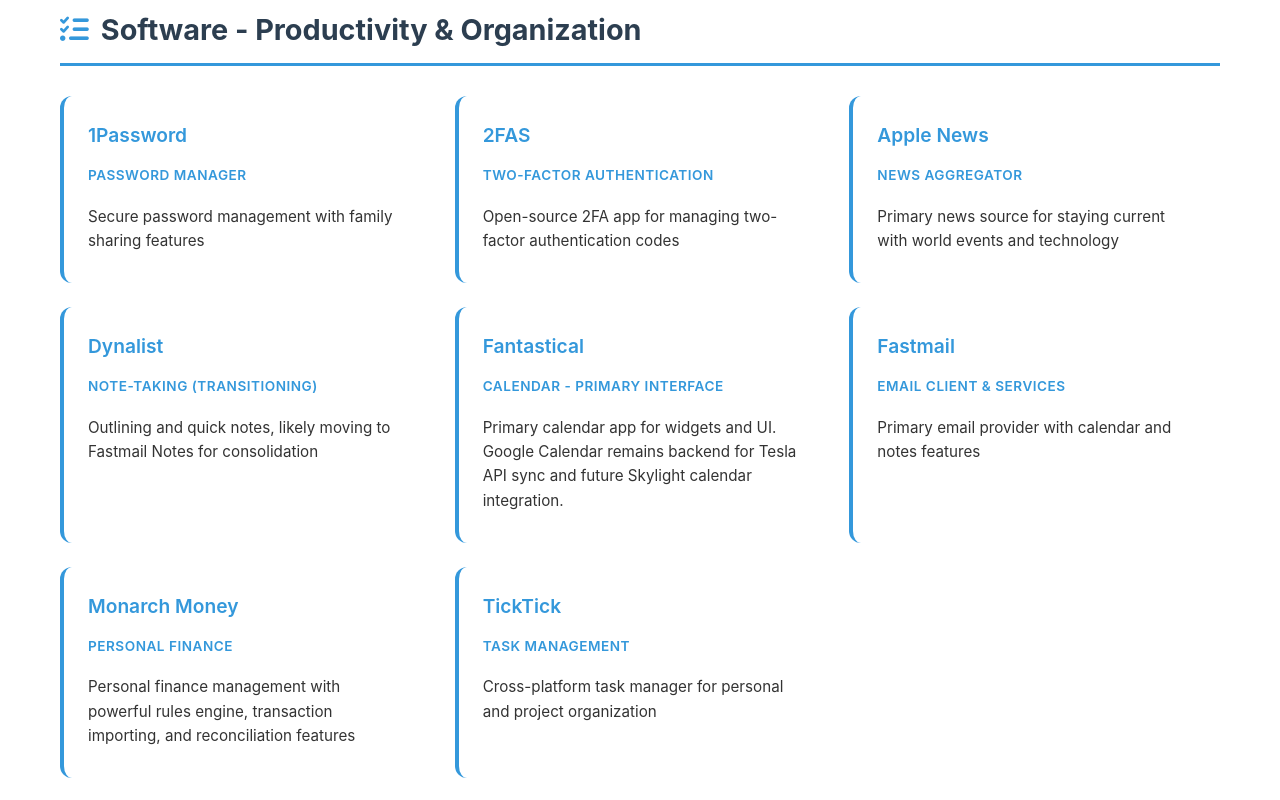
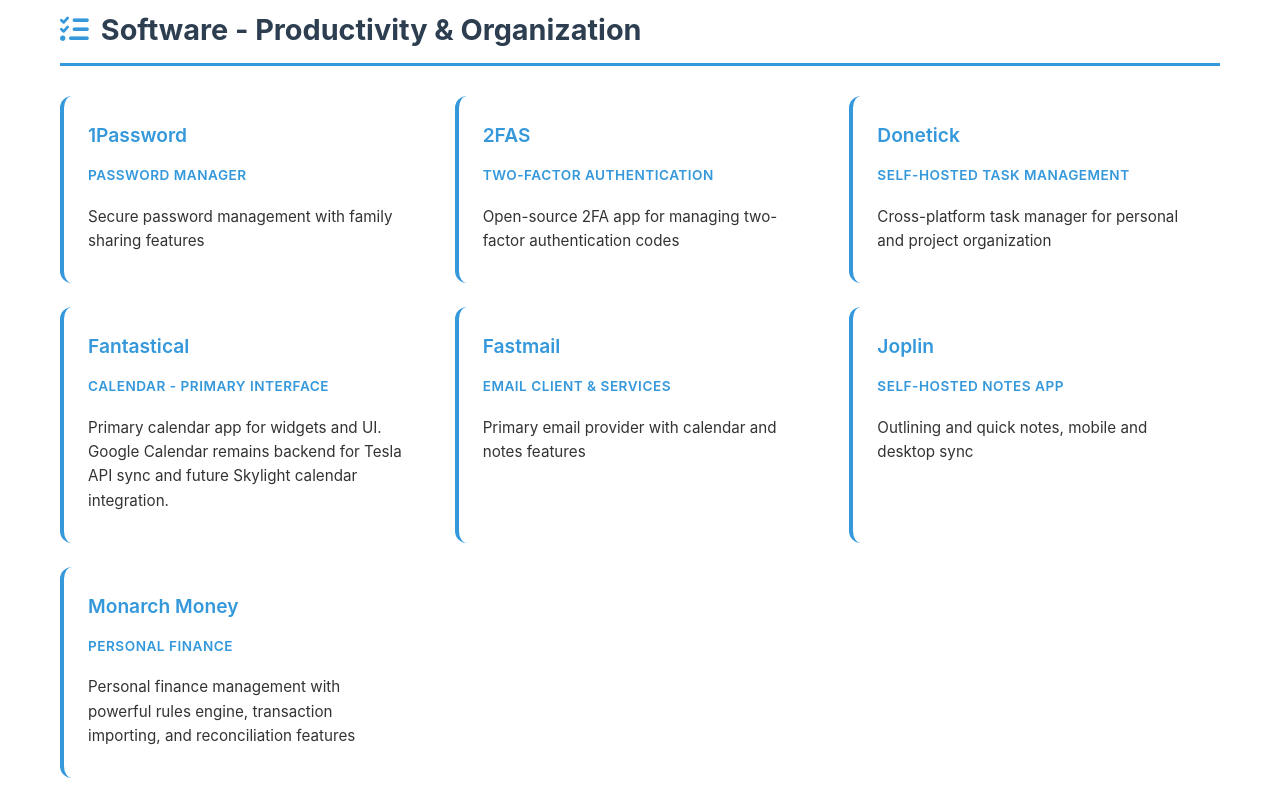
Before and after one commit to sourpatchdad/sourpatchdad.github.io, a plain HTML site: page uses.html in a window 1280 px wide. Shown: the part 3980-4780 px from the top of the page. Drawn offline with Linux system fonts and the light colour scheme.

Commit message:
Replace Apple News with Donetick in uses.html

```diff
--- a/uses.html
+++ b/uses.html
@@ -555,15 +555,9 @@
                 </div>
 
                 <div class="uses-card">
-                    <h3><a href="https://www.apple.com/apple-news/" target="_blank">Apple News</a></h3>
-                    <p class="item-meta">News Aggregator</p>
-                    <p>Primary news source for staying current with world events and technology</p>
-                </div>
-
-                <div class="uses-card">
-                    <h3><a href="https://dynalist.io" target="_blank">Dynalist</a></h3>
-                    <p class="item-meta">Note-Taking (Transitioning)</p>
-                    <p>Outlining and quick notes, likely moving to Fastmail Notes for consolidation</p>
+                    <h3><a href="https://donetick.com/" target="_blank">Donetick</a></h3>
+                    <p class="item-meta">Self-Hosted Task Management</p>
+                    <p>Cross-platform task manager for personal and project organization</p>
                 </div>
 
                 <div class="uses-card">
@@ -579,16 +573,17 @@
                 </div>
 
                 <div class="uses-card">
+                    <h3><a href="https://joplinapp.org/" target="_blank">Joplin</a></h3>
+                    <p class="item-meta">Self-Hosted Notes App</p>
+                    <p>Outlining and quick notes, mobile and desktop sync</p>
+                </div>
+
+                <div class="uses-card">
                     <h3><a href="https://www.monarchmoney.com" target="_blank">Monarch Money</a></h3>
                     <p class="item-meta">Personal Finance</p>
                     <p>Personal finance management with powerful rules engine, transaction importing, and reconciliation features</p>
                 </div>
 
-                <div class="uses-card">
-                    <h3><a href="https://ticktick.com" target="_blank">TickTick</a></h3>
-                    <p class="item-meta">Task Management</p>
-                    <p>Cross-platform task manager for personal and project organization</p>
-                </div>
                 </div>
             </div>
 
@@ -652,7 +647,7 @@
                     <h3>Browser Extensions</h3>
                     <p class="item-meta">Privacy & Productivity</p>
                     <p><strong><a href="https://adguard.com/en/adguard-browser-extension/overview.html" target="_blank">AdGuard</a></strong> - Ad blocking and privacy protection</p>
-                    <p><strong><a href="https://privacybadger.org" target="_blank">Privacy Badger</a></strong> - Automatic tracker blocking</p>
+                    <p><strong><a href="https://www.ghostery.com/" target="_blank">Ghostery</a></strong> - Automatic ad and tracker blocking</p>
                     <p><strong><a href="https://addons.mozilla.org/en-US/firefox/addon/remove-paywall/">Remove Paywall</a></strong> - Access paywalled content</p>
                     <p><strong><a href="https://sponsor.block" target="_blank">SponsorBlock</a></strong> - Skip YouTube sponsorships automatically</p>
                     <p><strong><a href="https://ublockorigin.com" target="_blank">uBlock Origin</a></strong> - Additional ad and tracker blocking</p>
@@ -701,12 +696,6 @@
                 </div>
 
                 <div class="uses-card">
-                    <h3><a href="https://mullvad.net" target="_blank">Mullvad VPN</a></h3>
-                    <p class="item-meta">VPN - Privacy (Planned)</p>
-                    <p>Planning to switch to Mullvad for privacy and no-logging policy. Currently using Hotspot Shield.</p>
-                </div>
-
-                <div class="uses-card">
                     <h3><a href="https://nextcloud.com" target="_blank">Nextcloud</a></h3>
                     <p class="item-meta">Self-Hosted Cloud Storage</p>
                     <p>Self-hosted file sync and share platform running on TrueNAS. Complete replacement for iCloud Drive with calendar, contacts, and document collaboration features.</p>
@@ -744,7 +733,7 @@
             </div>
 
             <div class="last-updated">
-                <p><strong>Last Updated:</strong> November 2025</p>
+                <p><strong>Last Updated:</strong> December 2025</p>
                 <p>This page is regularly updated as my setup evolves. Have questions about any of these tools? <a href="index.html#contact">Let me know!</a></p>
             </div>
 
```
